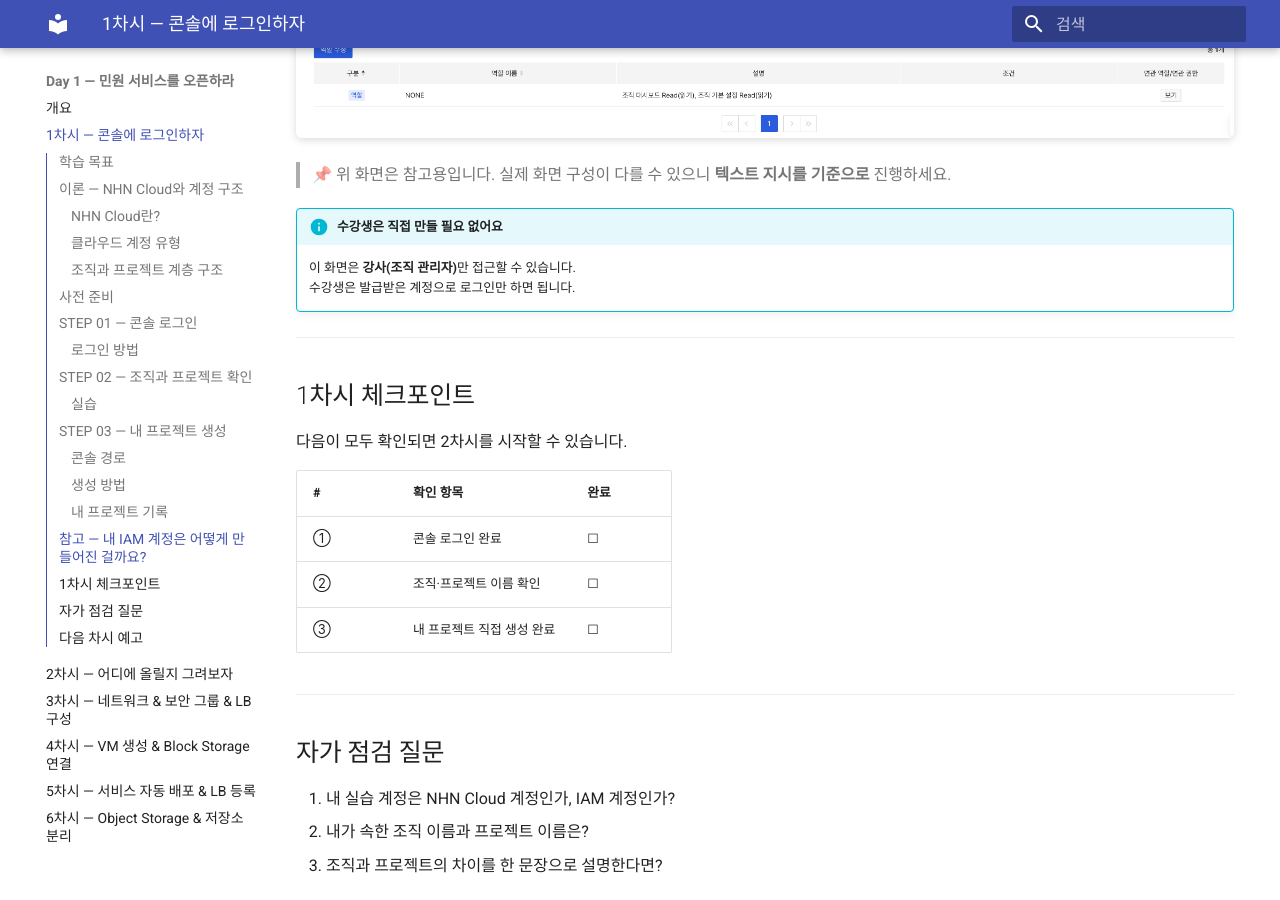
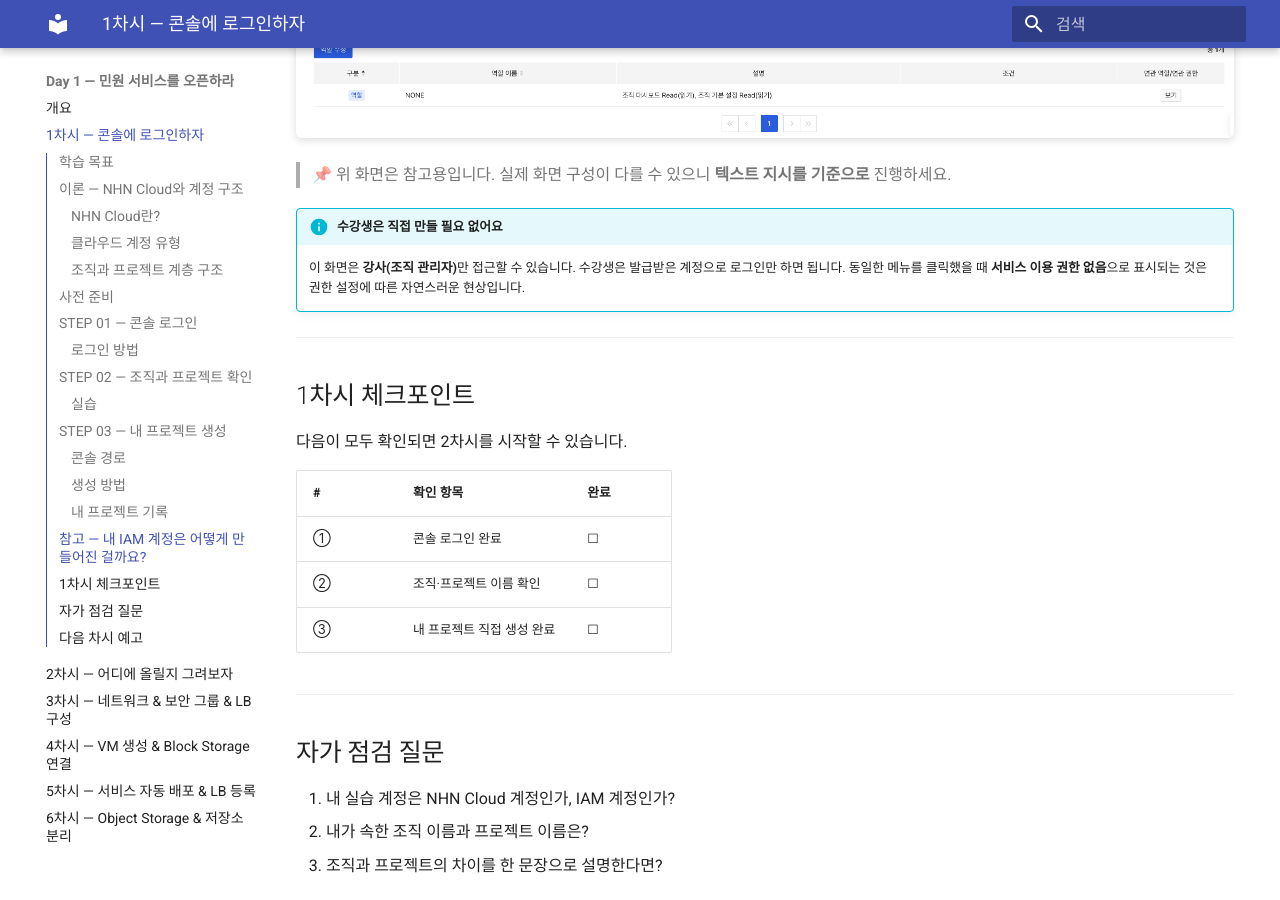
Before and after one commit to skilleat-labs/cloud-native-minwon-lab, an MkDocs documentation site: the page built from docs/day1/session1.md, in a window 1280 px wide and 900 px high, scrolled down 4881 px. Built offline with MkDocs 1.6.1 and Material for MkDocs 9.7.7, drawn with Linux system fonts in a browser that asks for light colours.

Commit message:
docs: 서비스 이용 권한 없음 안내 문구 추가

```diff
--- a/docs/day1/session1.md
+++ b/docs/day1/session1.md
@@ -152,6 +152,7 @@ IAM 계정은 NHN Cloud 계정과 달리 **조직 안에서만 존재**하기
 !!! info "수강생은 직접 만들 필요 없어요"
     이 화면은 **강사(조직 관리자)**만 접근할 수 있습니다.
     수강생은 발급받은 계정으로 로그인만 하면 됩니다.
+    동일한 메뉴를 클릭했을 때 **서비스 이용 권한 없음**으로 표시되는 것은 권한 설정에 따른 자연스러운 현상입니다.
 
 ---
 
```
